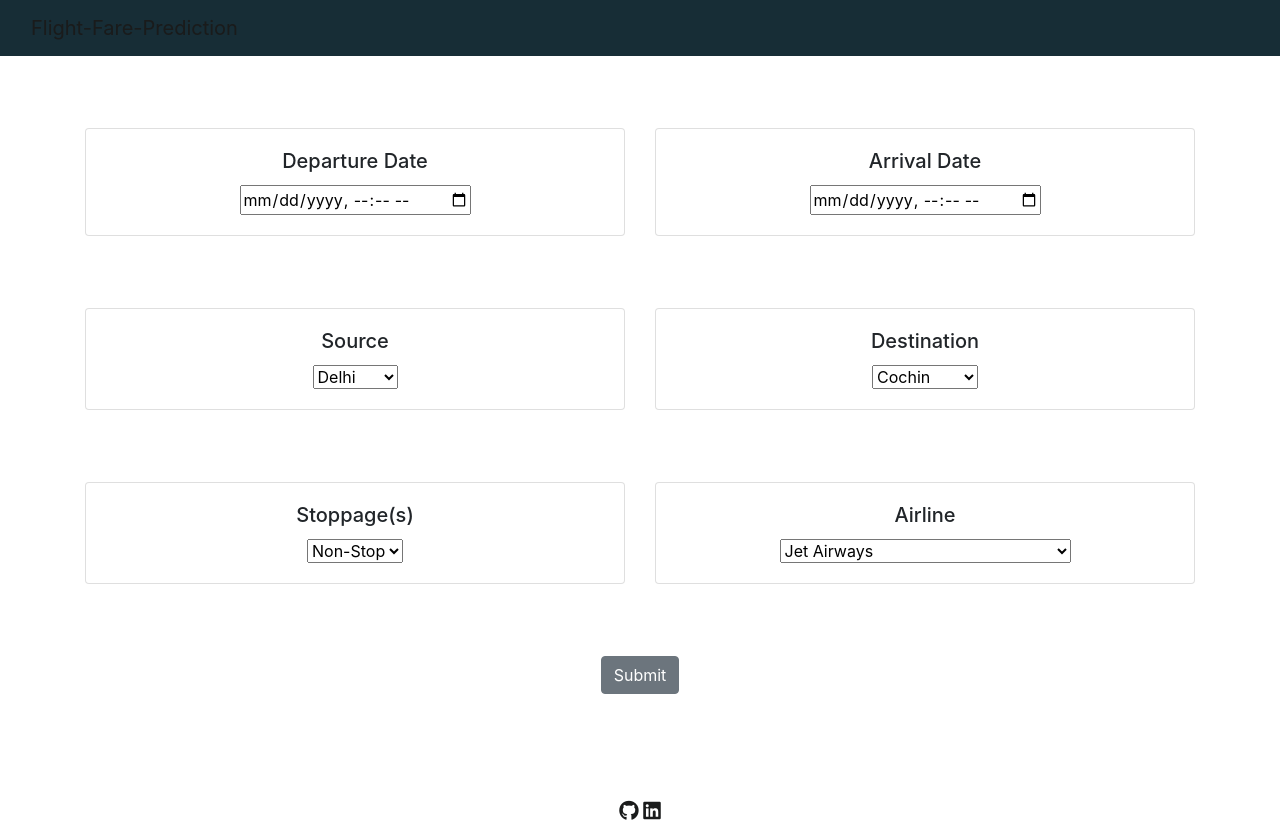
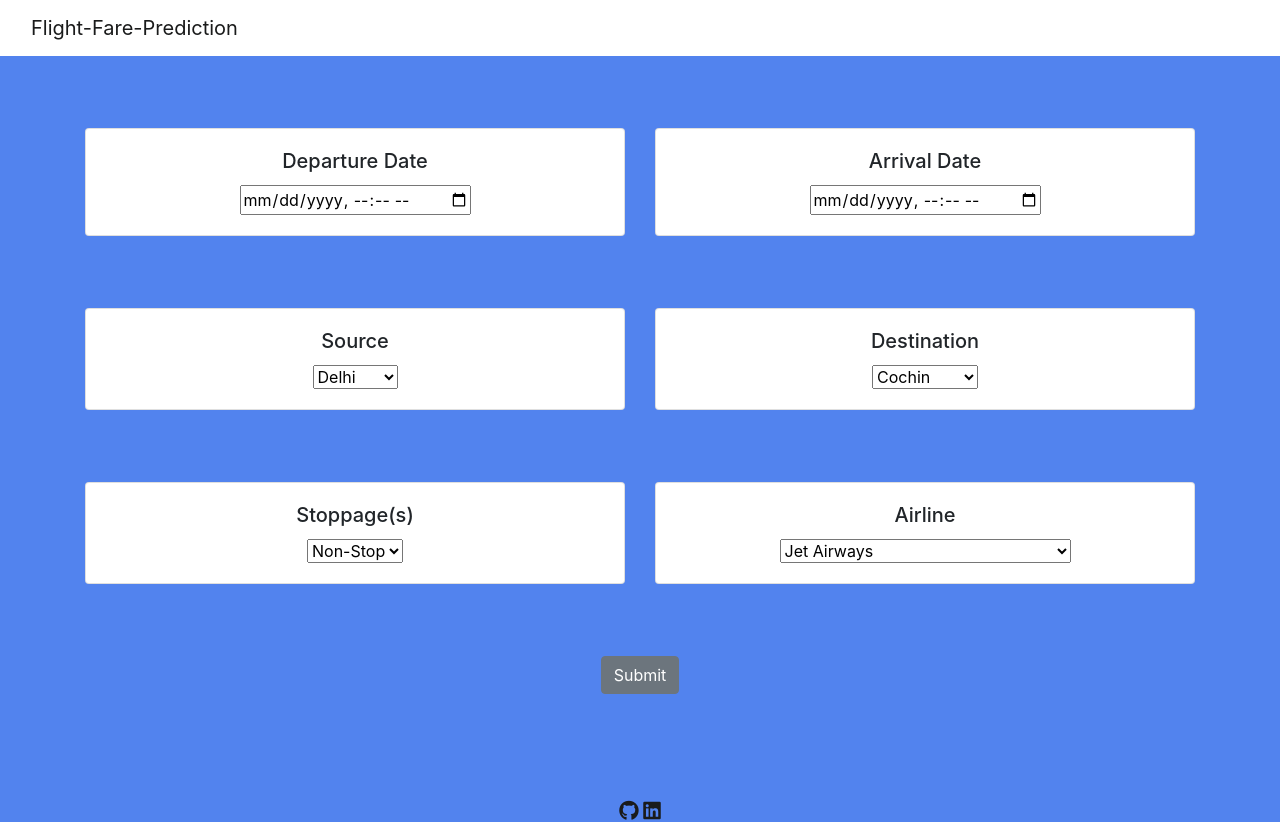
Before and after one commit to mfismail/flight-, a Python web app: template templates/home.html in a window 1280 px wide. Run offline with Jinja, Linux system fonts and the light colour scheme; the template is opened without the code that fills it, so the values that code supplies are empty; some libraries are stand-ins or nearby versions.

Commit message:
Update styles.css

```diff
--- a/static/css/styles.css
+++ b/static/css/styles.css
@@ -1,10 +1,10 @@
 body {
-    background-color: #ffffff;
+    background-color: #5283ee;
     text-align: center;
 }
 
 .navbar {
-    background-color: #172d36;
+    background-color: #ffffff;
 }
 
 a {
```
